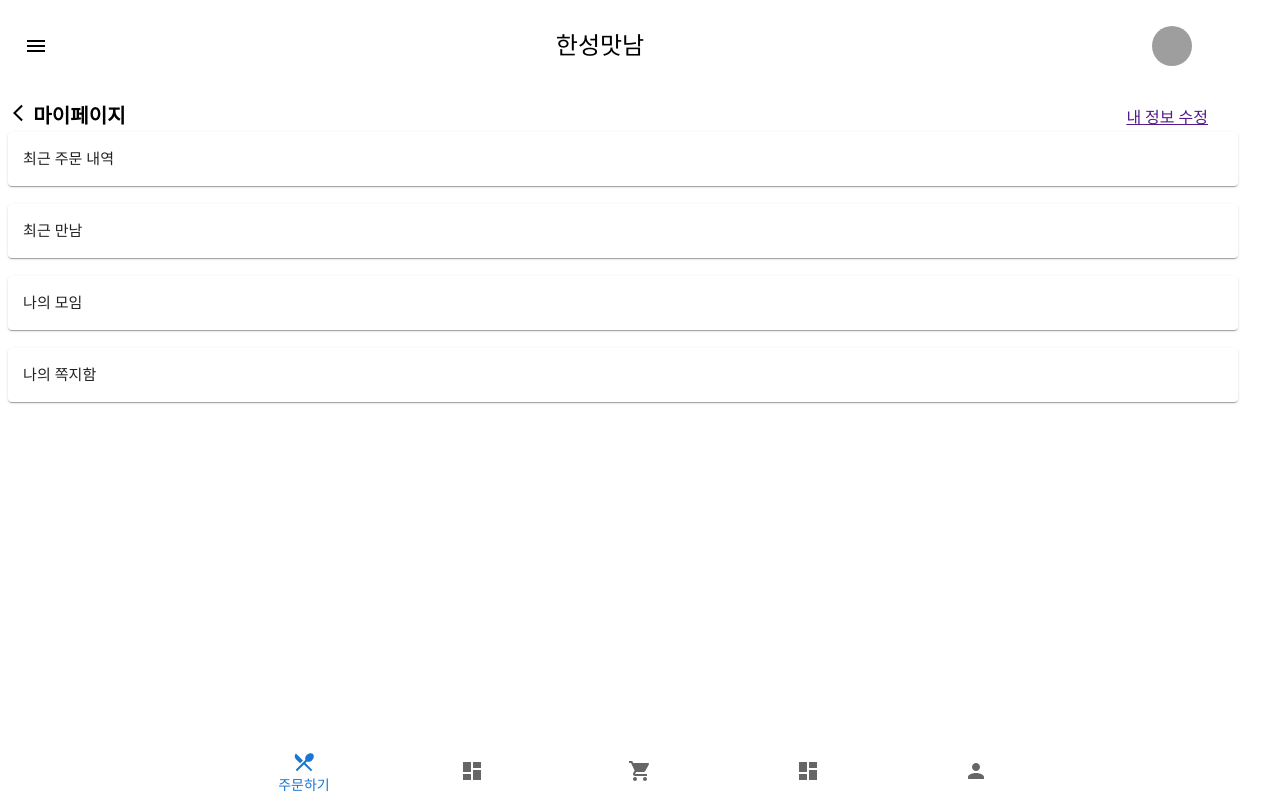
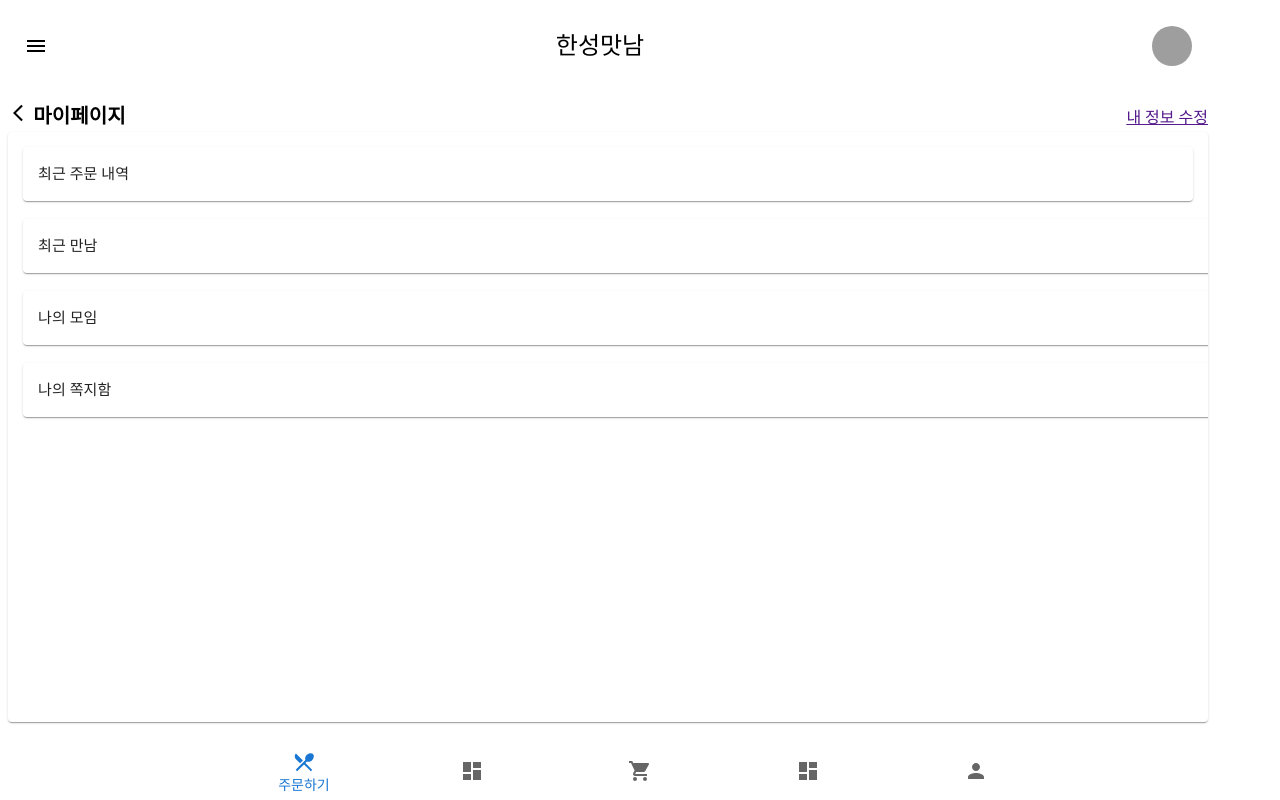
Before and after one commit to BugiSquad/GraduationProject2023, a React (Create React App) app: page /mypage in a window 1280 px wide. Built offline with nearby package versions, Linux system fonts and the light colour scheme; grey boxes are pictures that could not be loaded.

Commit message:
Update Mypage.tsx

```diff
--- a/src/pages/Mypage.tsx
+++ b/src/pages/Mypage.tsx
@@ -17,9 +17,14 @@ export const Mypage: React.FC = () => {
             <div style={{
 
             }}>
+                <Card sx={{
+                    maxWidth: 2000,
+                    minHeight: 560,
+                    padding: '15px'
+                }}>
                     <Card style={{
                         display: 'flex',
-                    width: '100%',
+                        width: '100',
                         height: '100%',
                         padding: '15px',
                     }}>
@@ -71,6 +76,7 @@ export const Mypage: React.FC = () => {
                             </div>
                         </div>
                     </Card>
+                </Card>
             </div>
         </PageTemplate>
     )
```
Lines whose indentation alone changed are shown as unchanged.
